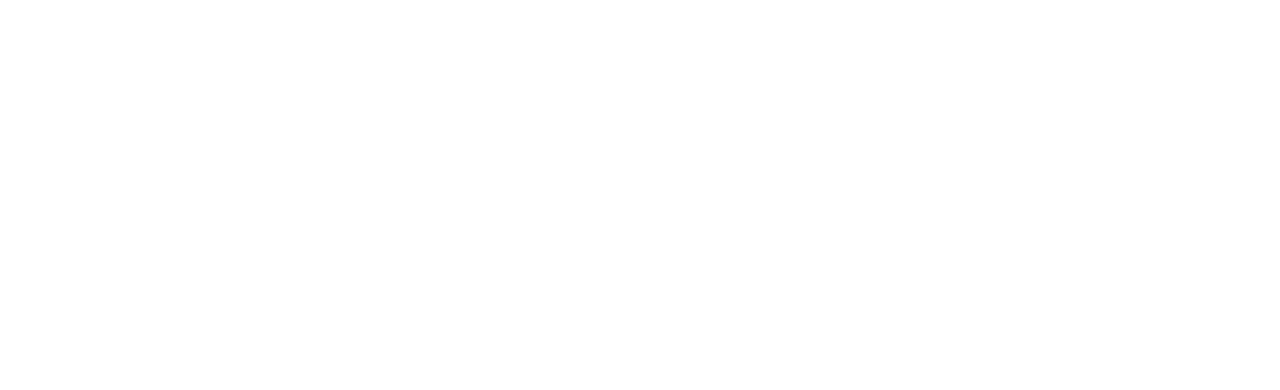
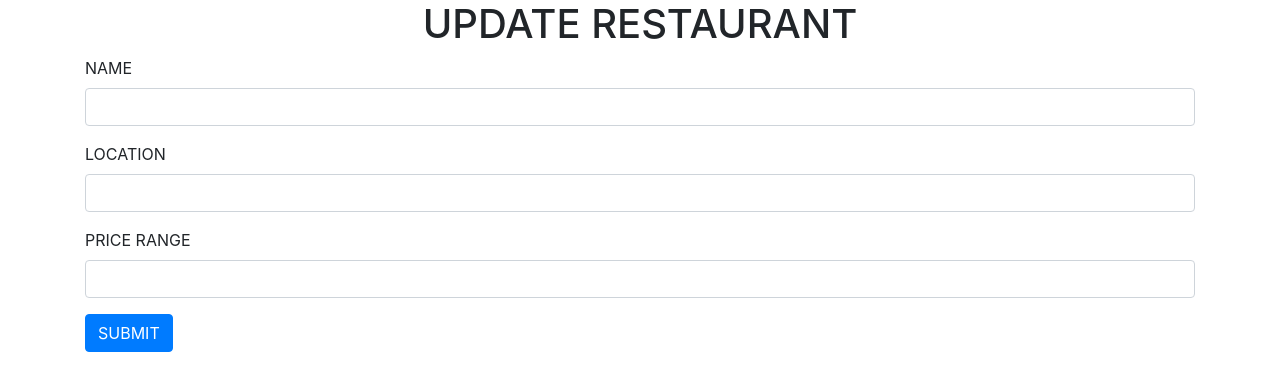
Before and after one commit to Joes-BitGit/PERN-Tutorial, a React (Create React App) app in the folder pern/client/: page /restaurants/1/update in a window 1280 px wide. Shown: the top 390 px of the page. Built offline with nearby package versions, Linux system fonts and the light colour scheme; no server answers.

Commit message:
Update restaurants

```diff
--- a/pern/client/src/App.jsx
+++ b/pern/client/src/App.jsx
@@ -14,8 +14,8 @@ const App = () => {
         <Router>
           <Switch>
             <Route exact path='/' component={Home} />
-            <Route exact path='/restaurant/:id' component={RestaurantDetailPage} />
-            <Route exact path='/restaurant/:id/update' component={UpdatePage} />
+            <Route exact path='/restaurants/:id' component={RestaurantDetailPage} />
+            <Route exact path='/restaurants/:id/update' component={UpdatePage} />
           </Switch>
 
         </Router>
--- a/pern/client/src/components/RestaurantList.jsx
+++ b/pern/client/src/components/RestaurantList.jsx
@@ -39,6 +39,10 @@ const RestaurantList = () => {
     }
   }
 
+  const handleUpdate = (id) => {
+    history.push(`/restaurants/${id}/update`)
+  }
+
   return (
     <div className='list-group'>
       <table className="table table-dark table-hover">
@@ -63,7 +67,7 @@ const RestaurantList = () => {
                   <td >{"$".repeat(rest.price_range)}</td>
                   <td >reviews ;D</td>
                   <td>
-                    <button className="btn btn-warning">Edit</button>
+                    <button onClick={() => handleUpdate(rest.id)} className="btn btn-warning">Edit</button>
                   </td>
                   <td>
                     {/* reference of a function not the function itself */}
--- /dev/null
+++ b/pern/client/src/components/UpdateRestaurant.jsx
@@ -0,0 +1,82 @@
+import React, { useState, useContext, useEffect } from 'react';
+import { useHistory, useParams } from 'react-router-dom';
+import RestaurantFinder from '../apis/RestaurantFinder';
+import { RestaurantsContext } from '../context/RestaurantsContext';
+
+const UpdateRestaurant = (props) => {
+  const { id } = useParams();
+  let history = useHistory();
+  const { restaurants } = useContext(RestaurantsContext);
+  const [name, setName] = useState("");
+  const [location, setLocation] = useState("");
+  const [price, setPrice] = useState("");
+
+  useEffect(() => {
+    const fetchData = async () => {
+      const response = await RestaurantFinder.get(`/${id}`);
+      // console.log(response.data.data);
+      setName(response.data.data.restaurant.name);
+      setLocation(response.data.data.restaurant.location);
+      setPrice(response.data.data.restaurant.price_range);
+    }
+    fetchData();
+  }, [])
+
+  const handleSubmit = async (e) => {
+    e.preventDefault();
+
+    const updatedRestaurant = await RestaurantFinder.put(`/${id}`, {
+      name,
+      location,
+      price_range: price
+    });
+    history.push("/")
+    // console.log(updatedRestaurant);
+
+  }
+
+  return (
+    <div>
+
+      <form action="">
+        <div className="form-group">
+          <label htmlFor="name">NAME</label>
+          <input
+            value={name}
+            onChange={e => setName(e.target.value)}
+            type="text"
+            name="name"
+            id="name"
+            className="form-control"
+          />
+        </div>
+        <div className="form-group">
+          <label htmlFor="location">LOCATION</label>
+          <input
+            value={location}
+            onChange={e => setLocation(e.target.value)}
+            type="text"
+            name="location"
+            id="location"
+            className="form-control"
+
+          />
+        </div>
+        <div className="form-group">
+          <label htmlFor="price_range">PRICE RANGE</label>
+          <input
+            value={price}
+            onChange={e => setPrice(e.target.value)}
+            type="number"
+            name="price_range"
+            id="price_range"
+            className="form-control"
+          />
+        </div>
+        <button onClick={handleSubmit} type="submit" className="btn btn-primary">SUBMIT</button>
+      </form>
+    </div>
+  )
+}
+
+export default UpdateRestaurant
--- a/pern/client/src/routes/UpdatePage.jsx
+++ b/pern/client/src/routes/UpdatePage.jsx
@@ -1,9 +1,11 @@
-import React from 'react'
+import React from 'react';
+import UpdateRestaurant from '../components/UpdateRestaurant';
 
 const UpdatePage = () => {
   return (
     <div>
-      UPDATE PAGE
+      <h1 className="text-center">UPDATE RESTAURANT</h1>
+      <UpdateRestaurant />
     </div>
   )
 }
```
